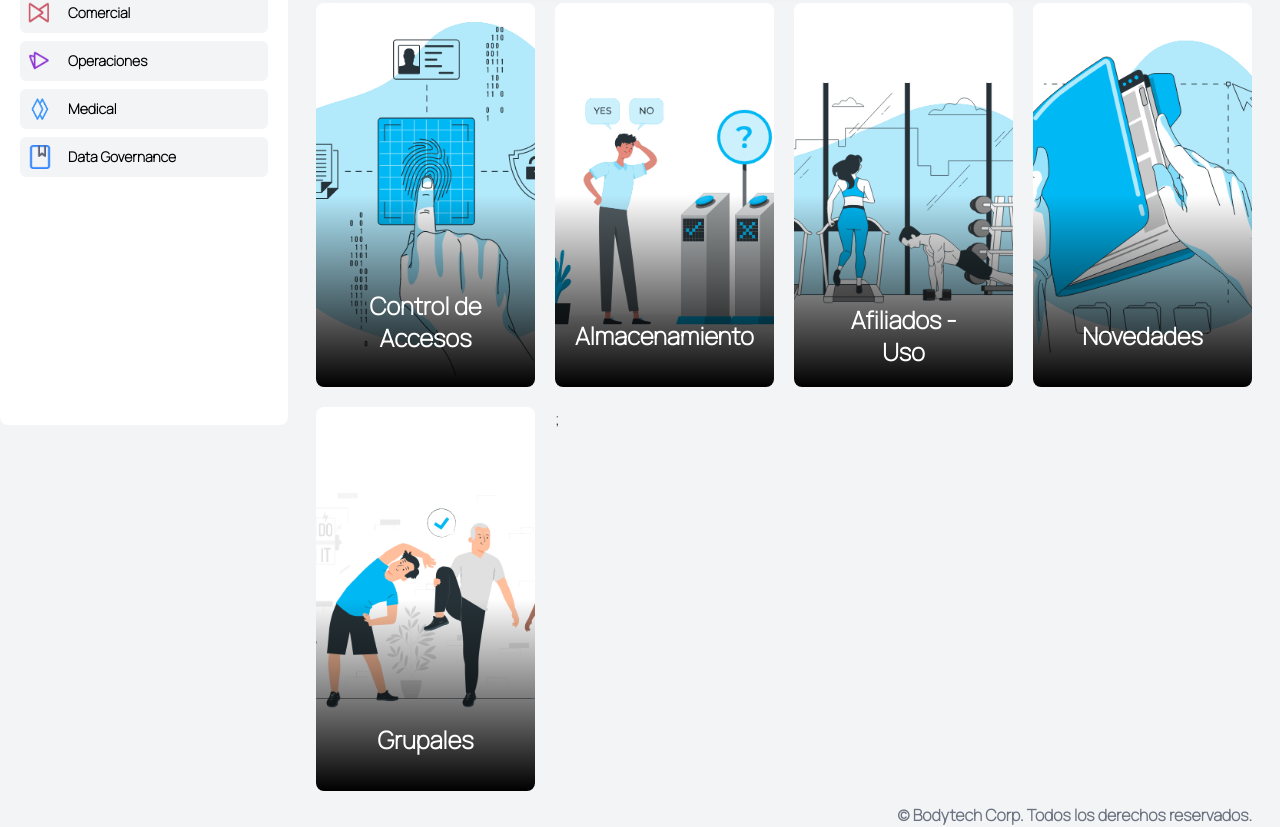
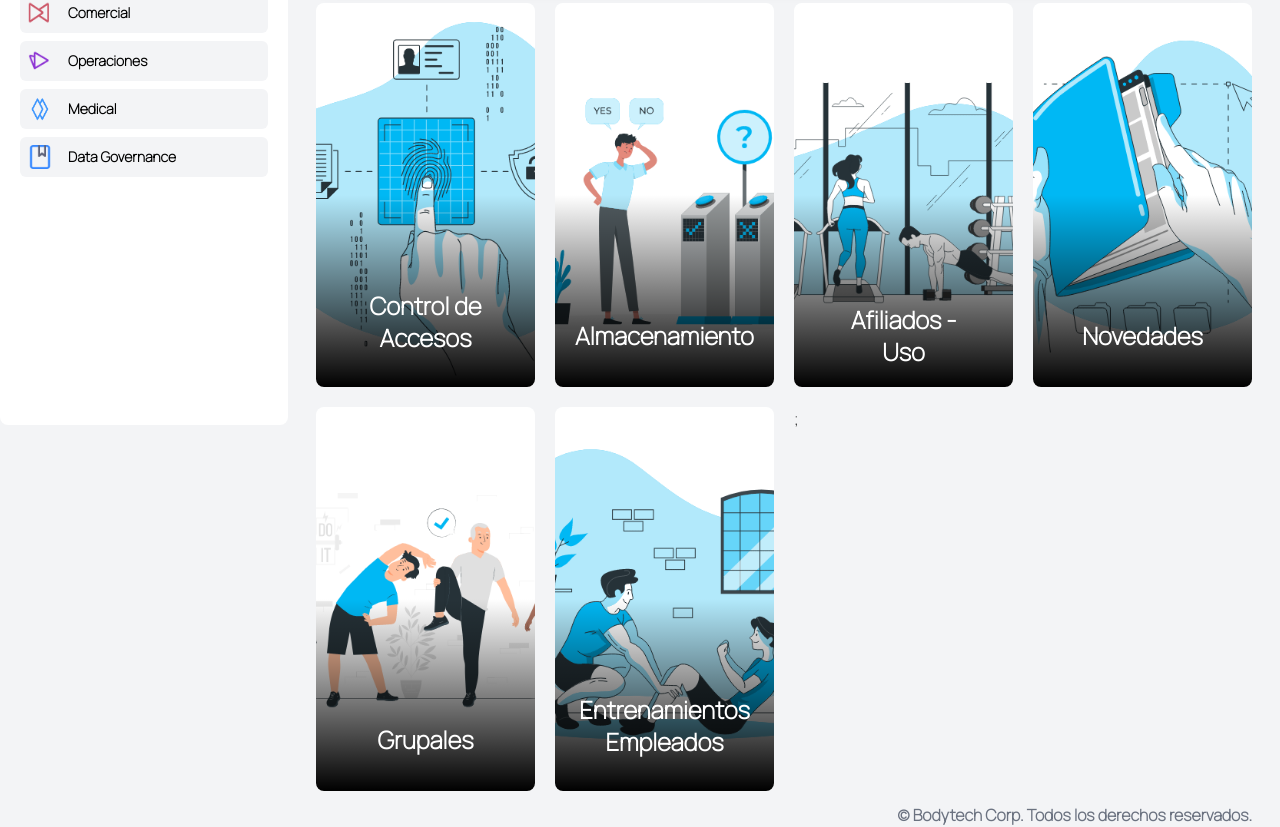
Before and after one commit to jefry-MYBT/quicksight-portal-mybt, a Next.js app: page /operaciones in a window 1280 px wide. Shown: the part 275-1102 px from the top of the page. Built offline with nearby package versions, Linux system fonts and the light colour scheme; no server answers; sample sign-in values are in the browser's storage; what tailwindcss-animated would draw is missing.

Commit message:
feat: nuevo panel de entrenamiento empleados

```diff
--- a/pages/operaciones.jsx
+++ b/pages/operaciones.jsx
@@ -36,6 +36,12 @@ export default function Medical({ session }) {
       img: "/gif/operaciones/grupales.gif",
       description: "Grupales - Quicksight",
       href: "https://us-east-1.quicksight.aws.amazon.com/sn/accounts/111141462942/dashboards/609adf52-7e31-47c1-b5a5-0fa30ca2259a?directory_alias=bodytechteam",
+    },
+    {
+      title: "Entrenamientos Empleados",
+      img: "/gif/operaciones/entrenamiento_empleados.gif",
+      description: "Entrenamientos Empleados - Quicksight",
+      href: "https://us-east-1.quicksight.aws.amazon.com/sn/accounts/111141462942/dashboards/f5cfc36e-fa86-4539-abdb-3ad4e7b63996?directory_alias=bodytechteam",
     },
   ];
   return (
```
Also changed, not shown: public/gif/operaciones/entrenamiento_empleados.gif (added).
